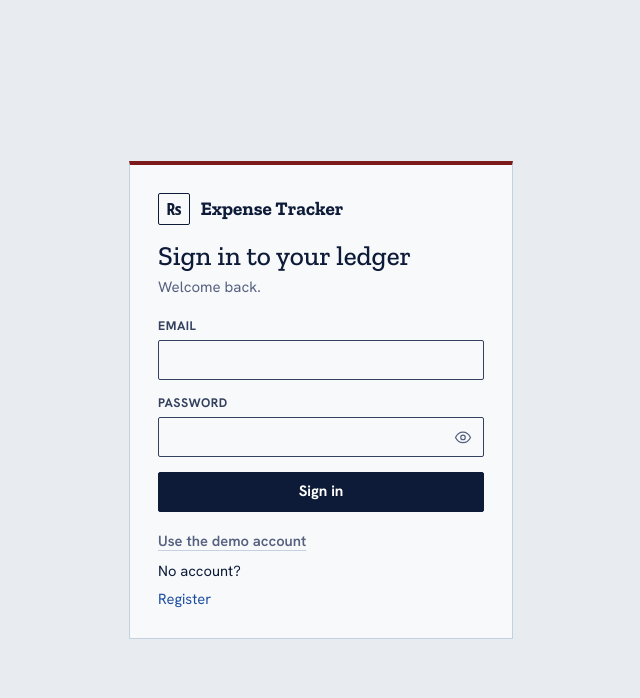
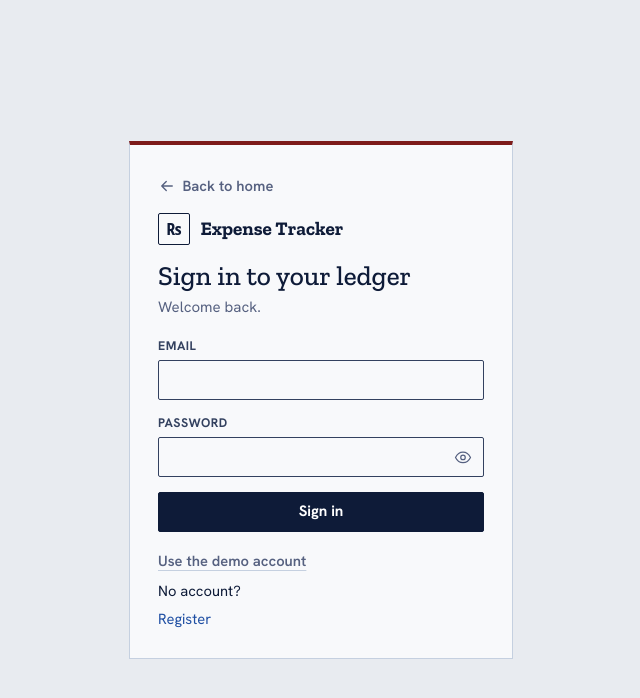
Before and after one commit to ahmad-zaman123/Expense-Tracker, a React (Vite) app in the folder Frontend/: page /login in a window 1280 px wide. Shown: the top 698 px of the page, without its empty margins (319-959 px from the left). Built offline with nearby package versions, Linux system fonts and the light colour scheme; no server answers.

Commit message:
Add a way back to the landing page from the sign-in screen
The sign-in and sign-up screen had no link or arrow back to the home page, so
a visitor who arrived from the landing page was stuck unless they used the
browser's back button. Adds a visible 'Back to home' link with an arrow.

```diff
--- a/Frontend/src/components/AuthShell.jsx
+++ b/Frontend/src/components/AuthShell.jsx
@@ -1,7 +1,15 @@
+import { Link } from "react-router-dom"
+
 function AuthShell({ title, subtitle, children }) {
   return (
     <div className="auth">
       <div className="auth-card">
+        <Link to="/" className="back-link">
+          <svg viewBox="0 0 24 24" width="18" height="18" fill="none" aria-hidden="true">
+            <path d="M19 12H5M11 6l-6 6 6 6" stroke="currentColor" strokeWidth="1.8" strokeLinecap="round" strokeLinejoin="round" />
+          </svg>
+          Back to home
+        </Link>
         <span className="brand" style={{ color: "var(--ink)" }}>
           <span className="brand-mark" aria-hidden="true">
             ₨
--- a/Frontend/src/index.css
+++ b/Frontend/src/index.css
@@ -186,3 +186,11 @@ table.ledger { width: 100%; border-collapse: collapse; font-size: 0.95rem; }
 }
 
 @media (prefers-reduced-motion: reduce) { *, *::before, *::after { animation: none !important; transition: none !important; } }
+
+/* back link on the sign-in screen */
+.back-link {
+  display: flex; width: fit-content; align-items: center; gap: 0.4rem;
+  min-height: 2.25rem; margin: -0.35rem 0 0.6rem -0.1rem; padding: 0 0.1rem;
+  color: var(--muted); font-weight: 600; font-size: 0.92rem; text-decoration: none;
+}
+.back-link:hover { color: var(--ink); }
```
